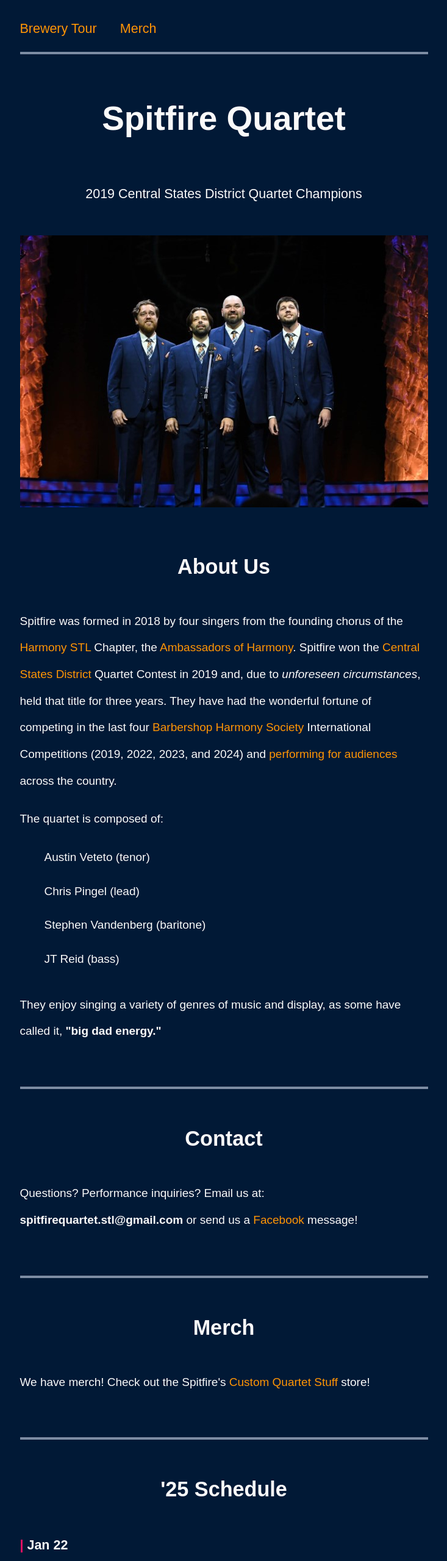
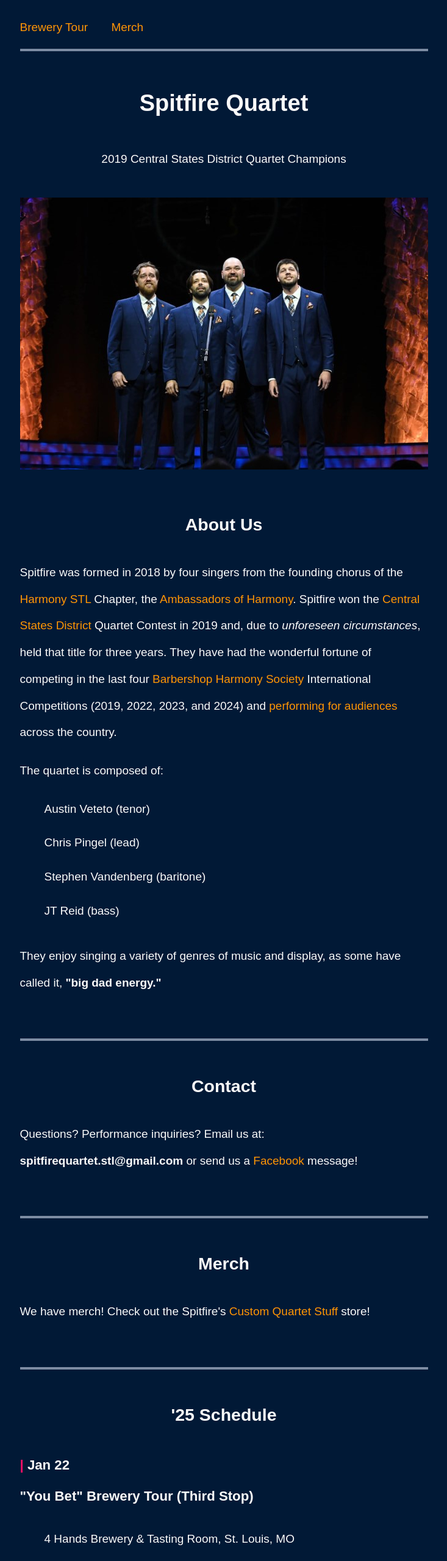
Before and after one commit to austinveteto/spitfire, a plain HTML site: page index.html in a window 1280 px wide. Shown: the top 2560 px of the page at 61% size, without its empty margins (273-1006 px from the left). Drawn offline with Linux system fonts and the light colour scheme.

Commit message:
stop managing hx size

```diff
--- a/styles.css
+++ b/styles.css
@@ -31,7 +31,6 @@ nav li {
   margin: 0;
   padding: 0;
   display: inline;
-  font-size: 1.13em;
 }
 
 nav li:not(:last-child) {
@@ -43,30 +42,19 @@ h1,h2,aside,footer {
 }
 
 h1 {
-  font-size: 2.89em;
   margin-top: 42px;
 }
 
 aside {
   margin-bottom: 42px;
-  font-size: 1.13em;
 }
 
 h2 {
-  font-size: 1.8em;
   margin-top: 42px;
 }
 
 .pipe {
   color: #F61067;
-}
-
-h3 {
-  font-size: 1.13em;
-}
-
-h4 {
-  font-size: 1.03em;
 }
 
 hr {
```
